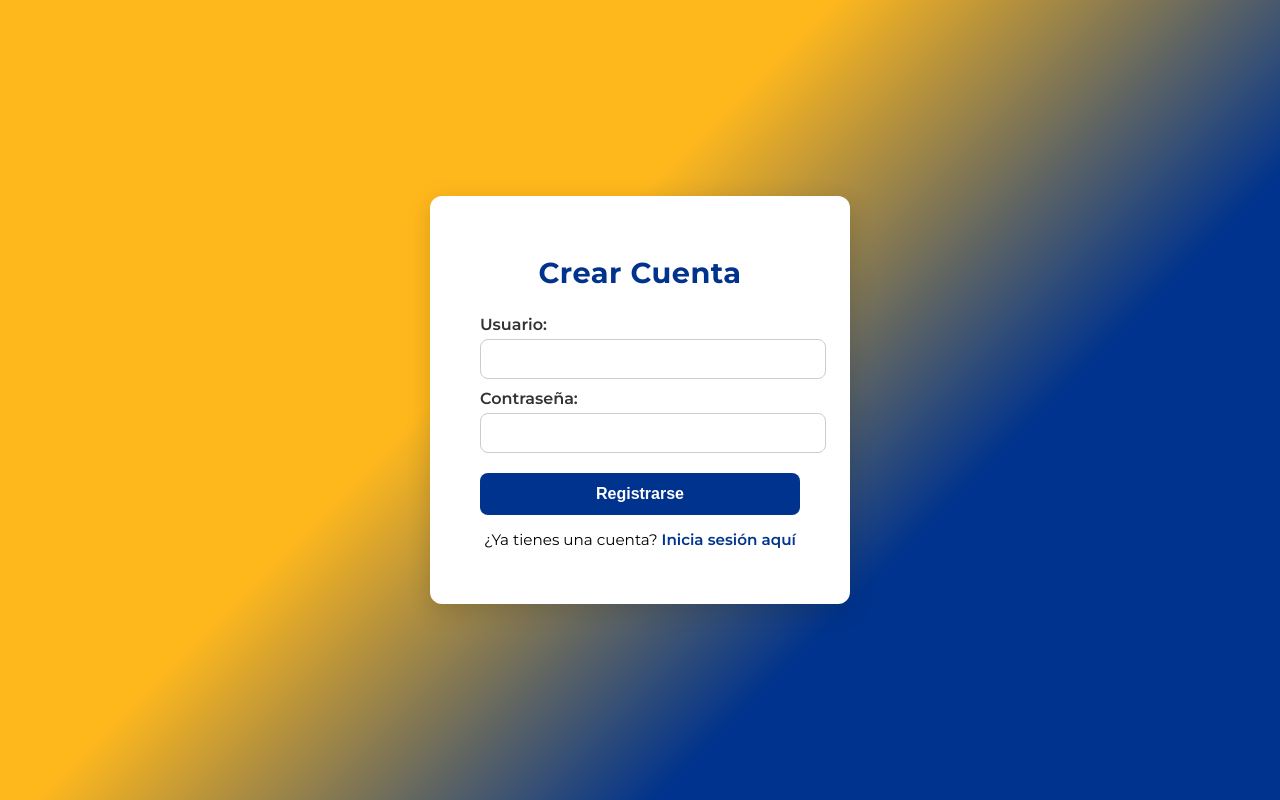
After one commit to soulbreaker156/Proyecto_Banco2, a PHP site: page /Views/Registrar/Registrar.php in a window 1280 px wide. The commit adds this page. Run offline with PHP 8.4, Linux system fonts and the light colour scheme.

Commit message:
VistaRegistro

```diff
--- a/Controllers/LoginController.php
+++ b/Controllers/LoginController.php
@@ -13,6 +13,12 @@ class LoginController
         // Pasar el error a la vista si existe
         $mensaje_error = $error;
         require_once __DIR__ . '/../Views/Login/Login.php';
+    }
+    public function mostrarRegistro($error = null)
+    {
+        // Pasar el error a la vista si existe
+        $mensaje_error = $error;
+        require_once __DIR__ . '/../Views/Registrar/Registrar.php';
     }
 
     public function login()
--- a/Public/index.php
+++ b/Public/index.php
@@ -14,6 +14,10 @@ $router->map('GET', '/', function (){
 $router->map('POST', '/login', function (){
     $controller = new LoginController;
     $controller->login();
+});
+$router->map('GET', '/registrar', function (){
+    $controller = new LoginController;
+    $conexion = $controller->mostrarRegistro();
 });
 $router->map('POST', '/registrar', function (){
     $controller = new LoginController;
--- a/Views/Login/Login.php
+++ b/Views/Login/Login.php
@@ -16,6 +16,9 @@
         <input type="password" id="password" name="password" required>
         <br>
         <button type="submit">Ingresar</button>
+        <p>¿No tienes una cuenta?
+            <a href="/registrar">Regístrate aquí</a>
+        </p>
     </form>
 </body>
 </html>
--- /dev/null
+++ b/Views/Registrar/Registrar.php
@@ -0,0 +1,46 @@
+<!DOCTYPE html>
+<html lang="es">
+<head>
+  <meta charset="UTF-8">
+  <meta name="viewport" content="width=device-width, initial-scale=1.0">
+  <title>Registro de Usuario</title>
+  <link rel="stylesheet" href="css/loginestilos.css">
+  <style>
+    /* Invertir el fondo solo para esta página */
+    body {
+      background: linear-gradient(135deg, var(--color-secondary) 40%, var(--color-primary) 70%);
+    }
+
+    /* Opcional: Cambiar el color del botón para resaltar */
+    button {
+      background-color: var(--color-primary);
+      color: var(--color-white);
+    }
+
+    button:hover {
+      background-color: var(--color-secondary);
+      color: var(--color-dark);
+    }
+  </style>
+</head>
+<body>
+  <form method="POST" action="/register">
+    <h1>Crear Cuenta</h1>
+
+    <label for="username">Usuario:</label>
+    <input type="text" id="username" name="username" required>
+
+    <label for="password">Contraseña:</label>
+    <input type="password" id="password" name="password" required>
+
+    <button type="submit">Registrarse</button>
+
+    <p style="margin-top: 15px; font-size: 0.95rem;">
+      ¿Ya tienes una cuenta?
+      <a href="/" style="color: var(--color-primary); text-decoration: none; font-weight: 600;">
+        Inicia sesión aquí
+      </a>
+    </p>
+  </form>
+</body>
+</html>
```
